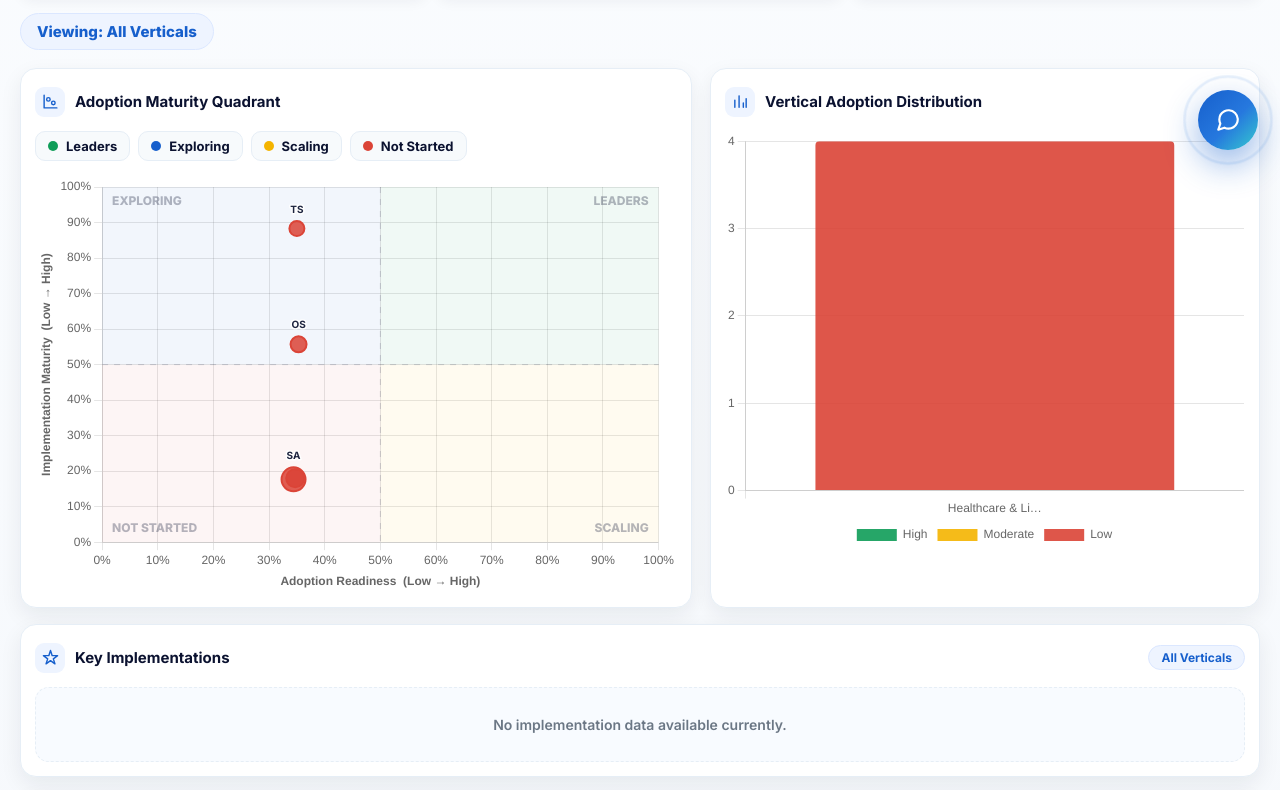
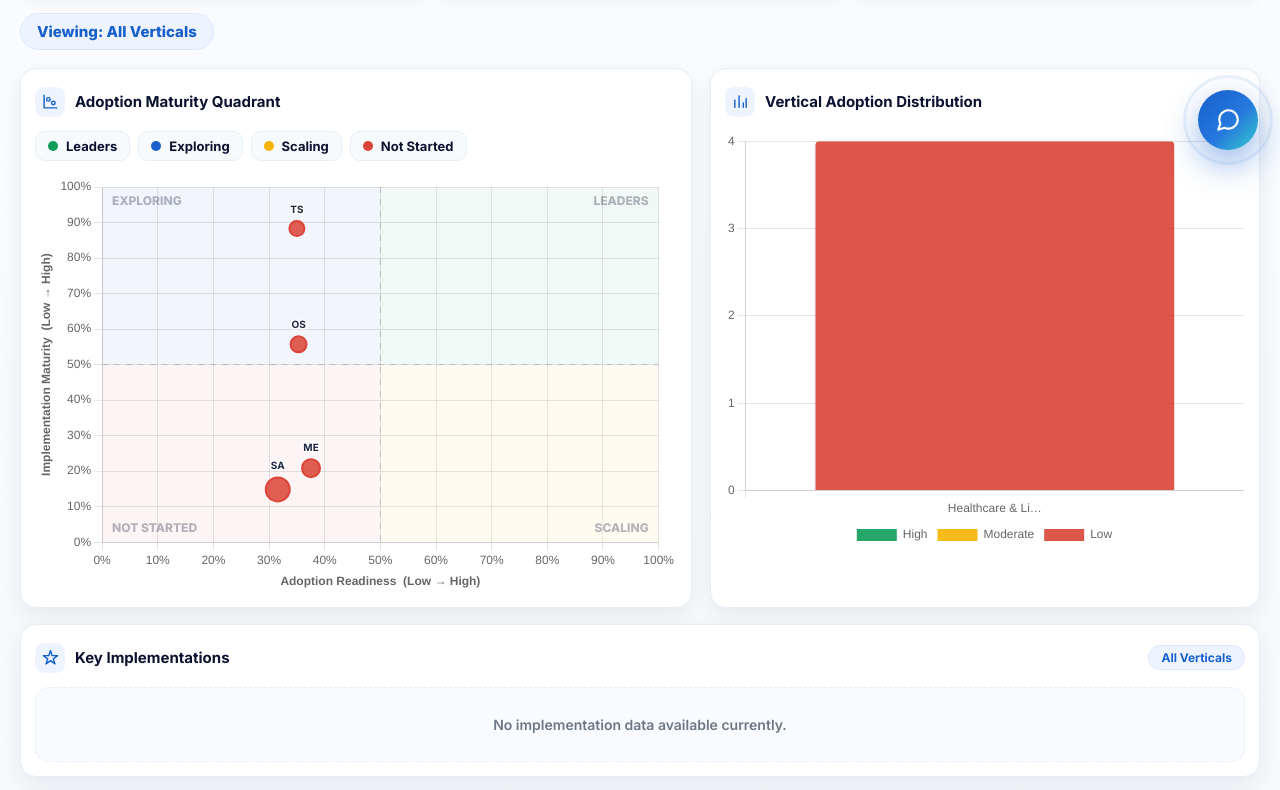
Before and after one commit to ajithabraham63/MWP_AI_Adoption, a plain HTML site: page index.html in a window 1280 px wide. Shown: the part 568-1358 px from the top of the page. Drawn offline with Linux system fonts and the light colour scheme; no server answers.

Commit message:
Add files via upload

```diff
--- a/index.html
+++ b/index.html
@@ -1294,6 +1294,29 @@
         // Spread points slightly to reduce exact overlap
         points.forEach((p, k) => { p.x += ((k % 5) - 2) * 0.3; p.y += ((k % 3) - 1) * 0.3; });
 
+        // Relaxation pass: separate overlapping bubbles so labels are readable
+        const rUnit = points.map((p) => (p.r / 4) + 1.6);
+        for (let it = 0; it < 120; it++) {
+          let moved = false;
+          for (let i = 0; i < points.length; i++) {
+            for (let j = i + 1; j < points.length; j++) {
+              let dx = points[j].x - points[i].x, dy = points[j].y - points[i].y;
+              let d = Math.hypot(dx, dy) || 0.001;
+              let min = rUnit[i] + rUnit[j];
+              if (d < min) {
+                const push = (min - d) / (2 * d);
+                const px = dx * push, py = dy * push;
+                points[i].x -= px; points[i].y -= py;
+                points[j].x += px; points[j].y += py;
+                moved = true;
+              }
+            }
+          }
+          // Keep points inside visual bounds
+          points.forEach((p) => { p.x = Math.min(95, Math.max(5, p.x)); p.y = Math.min(93, Math.max(7, p.y)); });
+          if (!moved) break;
+        }
+
         if (maturityChart) maturityChart.destroy();
         maturityChart = new Chart(document.getElementById('maturityChart'), {
           type: 'bubble',
```
